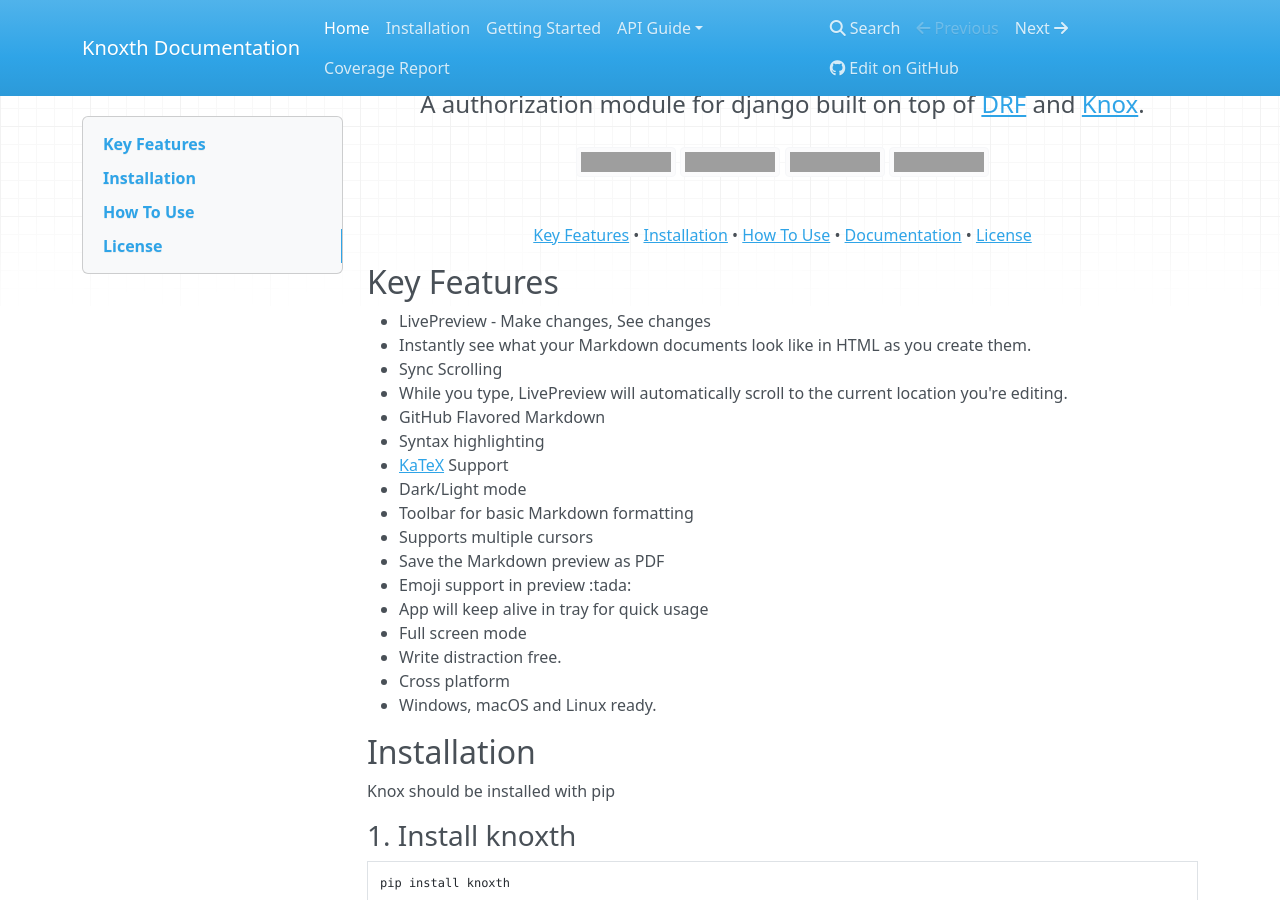
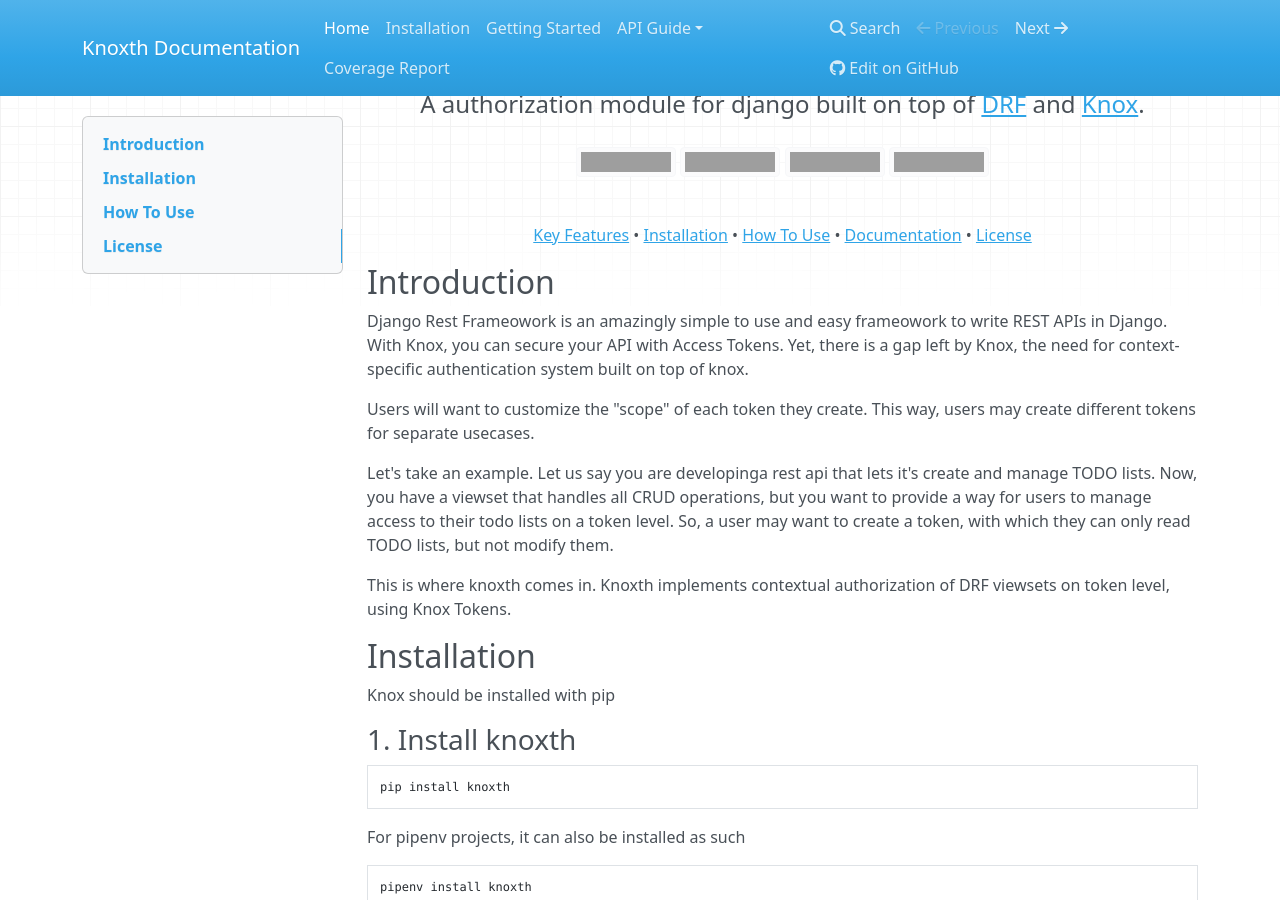
Before and after one commit to ayys/knoxth, an MkDocs documentation site: the page built from docs/index.md, in a window 1280 px wide and 900 px high, scrolled down 211 px, cut to the strip 0-900 px from the top of the window. Built offline with MkDocs 1.6.1, drawn with Linux system fonts in a browser that asks for light colours; nearby versions of some CDN libraries; grey boxes are pictures that could not be loaded.

Commit message:
changed index.md to readme.md

```diff
--- a/docs/index.md
+++ b/docs/index.md
@@ -16,32 +16,33 @@
 </p>
 
 <p align="center">
-<a href="#key-features">Key Features</a> •
+<a href="#introduction">Key Features</a> •
   <a href="#installation">Installation</a> •
   <a href="https://ayys.gitlab.io/knoxth/getting-started/">How To Use</a> •
   <a href="https://ayys.gitlab.io/knoxth/">Documentation</a> •
   <a href="#license">License</a>
 </p>
 
-## Key Features
+## Introduction
 
-* LivePreview - Make changes, See changes
-  - Instantly see what your Markdown documents look like in HTML as you create them.
-* Sync Scrolling
-  - While you type, LivePreview will automatically scroll to the current location you're editing.
-* GitHub Flavored Markdown
-* Syntax highlighting
-* [KaTeX](https://khan.github.io/KaTeX/) Support
-* Dark/Light mode
-* Toolbar for basic Markdown formatting
-* Supports multiple cursors
-* Save the Markdown preview as PDF
-* Emoji support in preview :tada:
-* App will keep alive in tray for quick usage
-* Full screen mode
-  - Write distraction free.
-* Cross platform
-  - Windows, macOS and Linux ready.
+Django Rest Frameowork is an amazingly simple to use and easy
+frameowork to write REST APIs in Django. With Knox, you can secure
+your API with Access Tokens. Yet, there is a gap left by Knox, the
+need for context-specific authentication system built on top of knox.
+
+Users will want to customize the "scope" of each token they
+create. This way, users may create different tokens for separate
+usecases.
+
+Let's take an example. Let us say you are developinga rest api that
+lets it's create and manage TODO lists. Now, you have a viewset that
+handles all CRUD operations, but you want to provide a way for users
+to manage access to their todo lists on a token level. So, a user may
+want to create a token, with which they can only read TODO lists, but
+not modify them.
+
+This is where knoxth comes in. Knoxth implements contextual
+authorization of DRF viewsets on token level, using Knox Tokens.
 
 ## Installation
 
```
